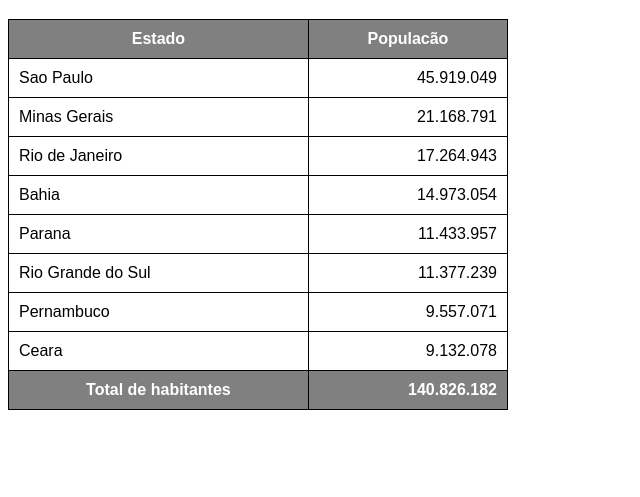
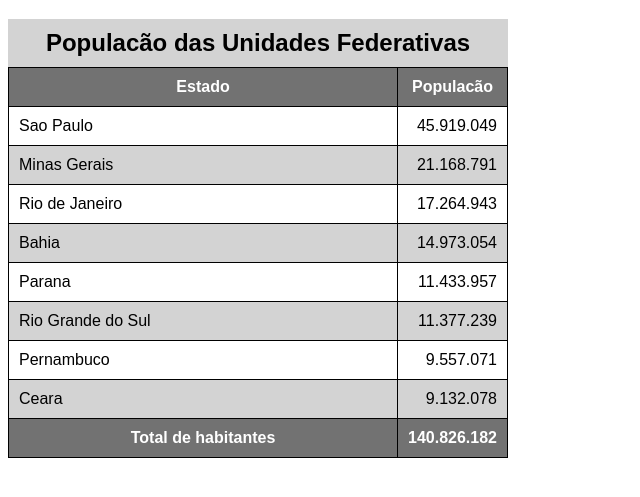
Before and after one commit to GabrielleCalabria/html5-css3, a plain HTML site: page exercicios/ex023/tabela002.html in a window 1280 px wide. Shown: the part 61-558 px from the top of the page, without its empty margins (0-640 px from the left). Drawn offline with Linux system fonts and the light colour scheme.

Commit message:
update
upd ex023 - tabela002 and tabela003

```diff
--- a/exercicios/ex023/tabela002.html
+++ b/exercicios/ex023/tabela002.html
@@ -11,15 +11,35 @@
         table {
             width: 500px;
             border-collapse: collapse;
+            position: relative;
         }
         td, th {
             border: 1px solid black;
             padding: 10px;
         }
 
+        tbody > tr:nth-child(odd) {
+            background-color: white;
+        }
+        tbody > tr:nth-child(even) {
+            background-color: lightgray;
+        }
+
+        caption {
+            font-size: 1.5em;
+            font-weight: bold;
+            padding: 10px;
+            background-color: lightgrey;
+        }
         thead, tfoot {
-            background-color: gray;
+            background-color: #727272;
             color: white;
+        }
+
+        thead > tr > th {
+            position: sticky;
+            top: -1;
+            background-color: #727272;
         }
         td.num {
             text-align: right;
@@ -29,10 +49,11 @@
 <body>
     <h1>Uso de tabelas grandes</h1>
     <table>
+        <caption>Populacão das Unidades Federativas</caption>
         <thead>
             <tr>
-                <th>Estado</th>
-                <th>Populacão</th>
+                <th scope="col">Estado</th>
+                <th scope="col" style="width: 50px;">Populacão</th>
             </tr>
         </thead>
         <tbody>
@@ -71,7 +92,7 @@
         </tbody>
         <tfoot>
             <tr>
-                <th>Total de habitantes</th>
+                <th scope="row">Total de habitantes</th>
                 <td class="num"><strong>140.826.182</strong></td>
             </tr>
         </tfoot>
```
Also changed, not shown: exercicios/ex023/tabela003.html (added, +44 -0 lines).
